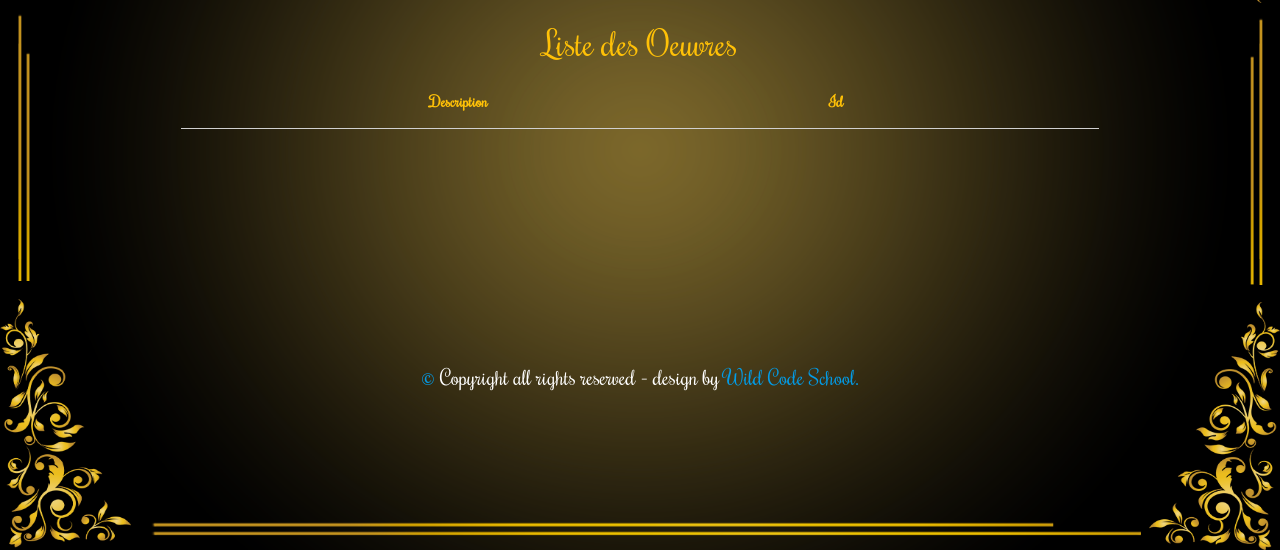
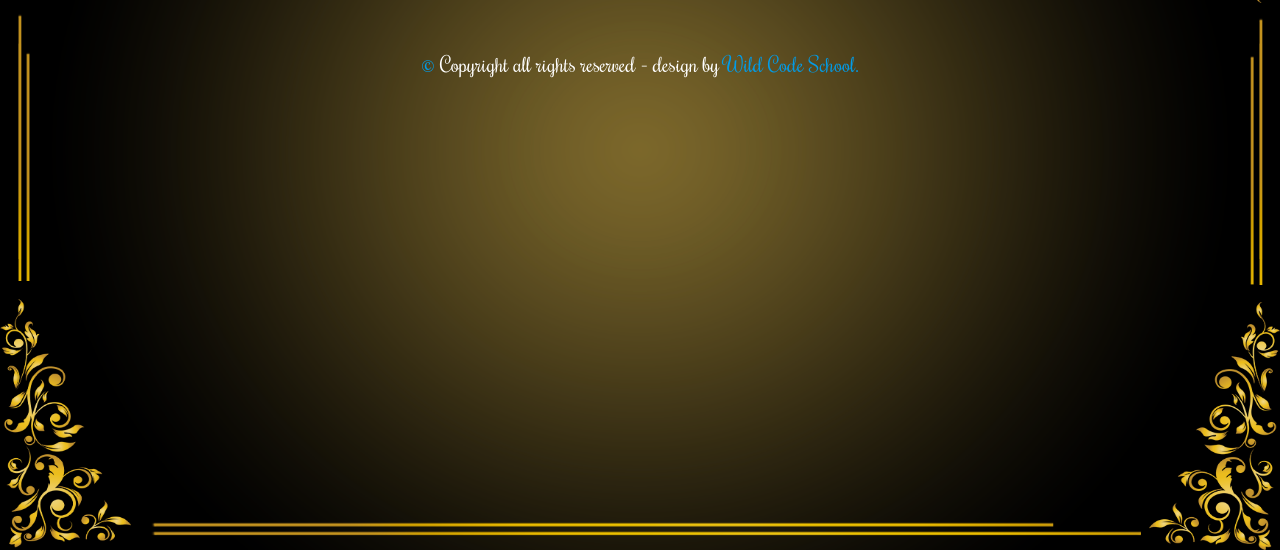
Before and after one commit to juliengrima/bleau_S2_2016_corinne_creation, a Symfony app: template src/CorinneBundle/Resources/views/User/liste.html.twig in a window 1280 px wide. Shown: the part 250-800 px from the top of the page. Run offline with Twig, Linux system fonts and the light colour scheme; the template is opened without the code that fills it, so the values that code supplies are empty; some libraries are stand-ins or nearby versions; some web fonts are replaced.

Commit message:
modifié objet intermédiaire

```diff
--- a/src/CorinneBundle/Controller/ObjetController.php
+++ b/src/CorinneBundle/Controller/ObjetController.php
@@ -24,7 +24,7 @@ class ObjetController extends Controller
 
         $objets = $em->getRepository('CorinneBundle:Objet')->findAll();
 
-        return $this->render('objet/index.html.twig', array(
+        return $this->render('@Corinne/admin/objet/index.html.twig', array(
             'objets' => $objets,
         ));
     }
@@ -44,7 +44,7 @@ class ObjetController extends Controller
             $em->persist($objet);
             $em->flush();
 
-            return $this->redirectToRoute('objet_show', array('id' => $objet->getId()));
+            return $this->redirectToRoute('', array('id' => $objet->getId()));
         }
 
         return $this->render('objet/new.html.twig', array(
--- a/src/CorinneBundle/Resources/views/User/liste.html.twig
+++ b/src/CorinneBundle/Resources/views/User/liste.html.twig
@@ -1,36 +1,43 @@
 {% extends '@Corinne/layout.html.twig' %}
 
+
 {% block body %}
-    <div class="container">
 
-        <div class="row">
-            <div class="card">
-            <table class="bordered  highlight centered responsive-table">
-                <caption class="amber-text"> <h4>Liste des Oeuvres </h4> </caption>
-                <thead>
-                <tr class="amber-text">
-                    <th class="bordered">Description</th>
-                    <th>Id</th>
-                    <th></th>
-                    <th></th>
-                </tr>
-                </thead>
-                <tfooter>
+    <ul class="grid effect-6 grid_press" id="grid">
+        {% for objet in objets %}
+            <li><img src="{{ asset('bundles/corinne/images/')}}{{ objet.source }}" alt="{{ objet.alt }}" class="img-size materialboxed"></li>
+        {% endfor %}
+    </ul>
 
-                </tfooter>
-                <tbody>
-            {% for objet in objets %}
-               <tr class="amber-text">
-                   <td> {{ objet.definition }}</td>
-                   <td> {{ objet.id  }}</td>
-                   <td></td>
-                   <td></td>
-               </tr>
-            {% endfor %}
-                </tbody>
-            </table>
-        </div>
-        </div>
-    </div>
+    {#/../../../../web/bundles#}
+{% endblock %}
 
+{% block js %}
+
+    <script type="text/javascript" src="{{ asset('bundles/corinne/js/masonry_grid/modernizr.custom.js') }}"></script>
+    <script type="text/javascript" src="{{ asset('bundles/corinne/js/masonry_grid/masonry.pkgd.min.js') }}"></script>
+    <script type="text/javascript" src="{{ asset('bundles/corinne/js/masonry_grid/js_imagesloaded.js') }}"></script>
+    <script type="text/javascript" src="{{ asset('bundles/corinne/js/masonry_grid/js_classie.js') }}"></script>
+    <script type="text/javascript" src="{{ asset('bundles/corinne/js/masonry_grid/AnimeOnScroll.js') }}"></script>
+
+    <script>
+        // ********************************************************************
+        // *                       AnimOnScroll Masonry Grid
+        // ********************************************************************
+
+        new AnimOnScroll( document.getElementById( 'grid' ), {
+            minDuration : 0.4,
+            maxDuration : 0.7,
+            viewportFactor : 0.2
+        } );
+
+        var _gaq = _gaq || [];
+        _gaq.push(['_setAccount', 'UA-7243260-2']);
+        _gaq.push(['_trackPageview']);
+        (function() {
+            var ga = document.createElement('script'); ga.type = 'text/javascript'; ga.async = true;
+            ga.src = ('https:' == document.location.protocol ? 'https://ssl' : 'http://www') + '.google-analytics.com/ga.js';
+            var s = document.getElementsByTagName('script')[0]; s.parentNode.insertBefore(ga, s);
+        })();
+    </script>
 {% endblock %}
--- a/src/CorinneBundle/Resources/views/admin/objet/index.html.twig
+++ b/src/CorinneBundle/Resources/views/admin/objet/index.html.twig
@@ -1,4 +1,4 @@
-{% extends 'base.html.twig' %}
+{#{% extends 'base.html.twig' %}#}
 
 {% block body %}
     <h1>Objet list</h1>
--- a/src/CorinneBundle/Resources/views/admin/objet/new.html.twig
+++ b/src/CorinneBundle/Resources/views/admin/objet/new.html.twig
@@ -1,4 +1,4 @@
-{% extends 'base.html.twig' %}
+{#{% extends 'base.html.twig' %}#}
 
 {% block body %}
     <h1>Objet creation</h1>
```
